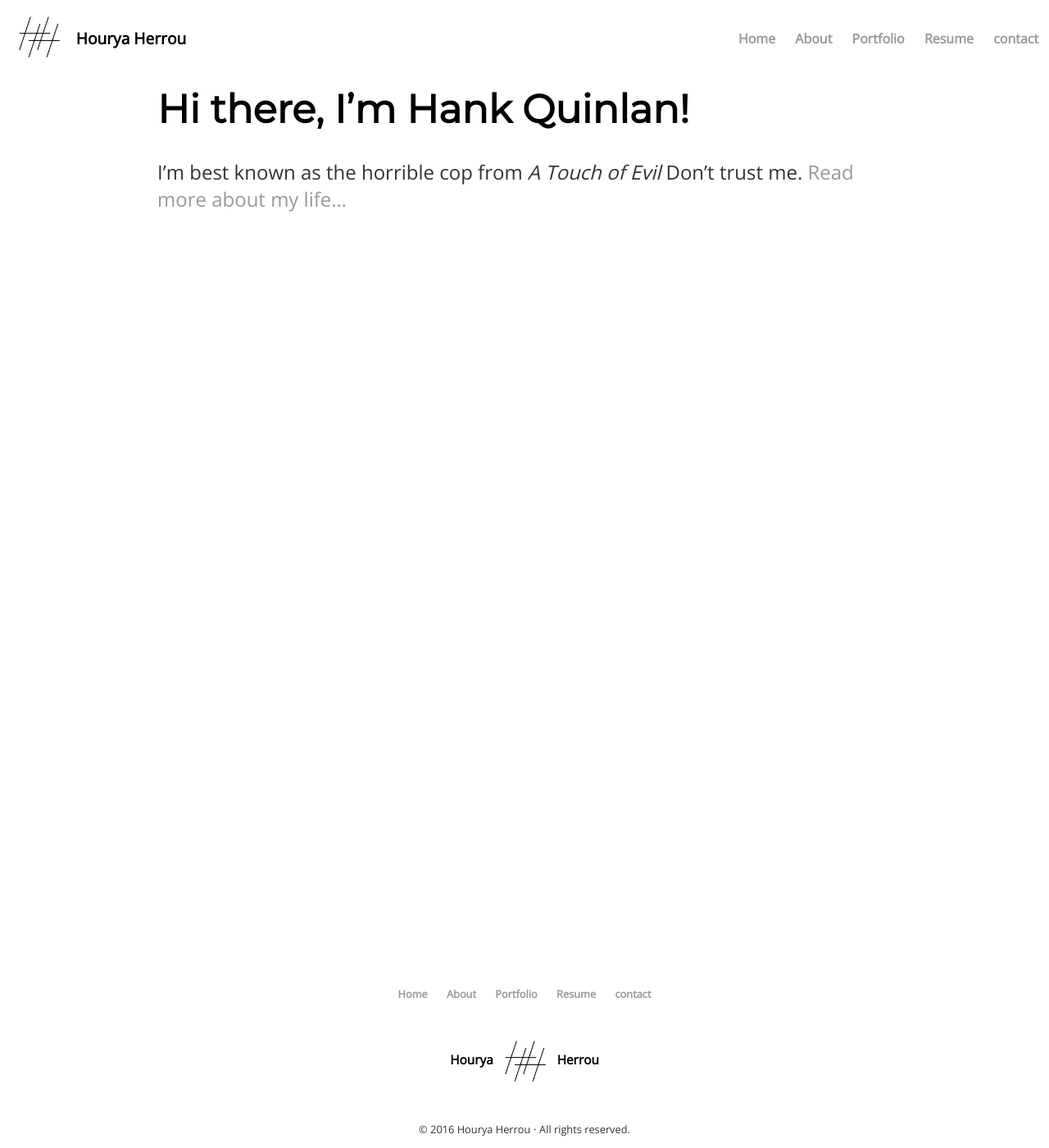
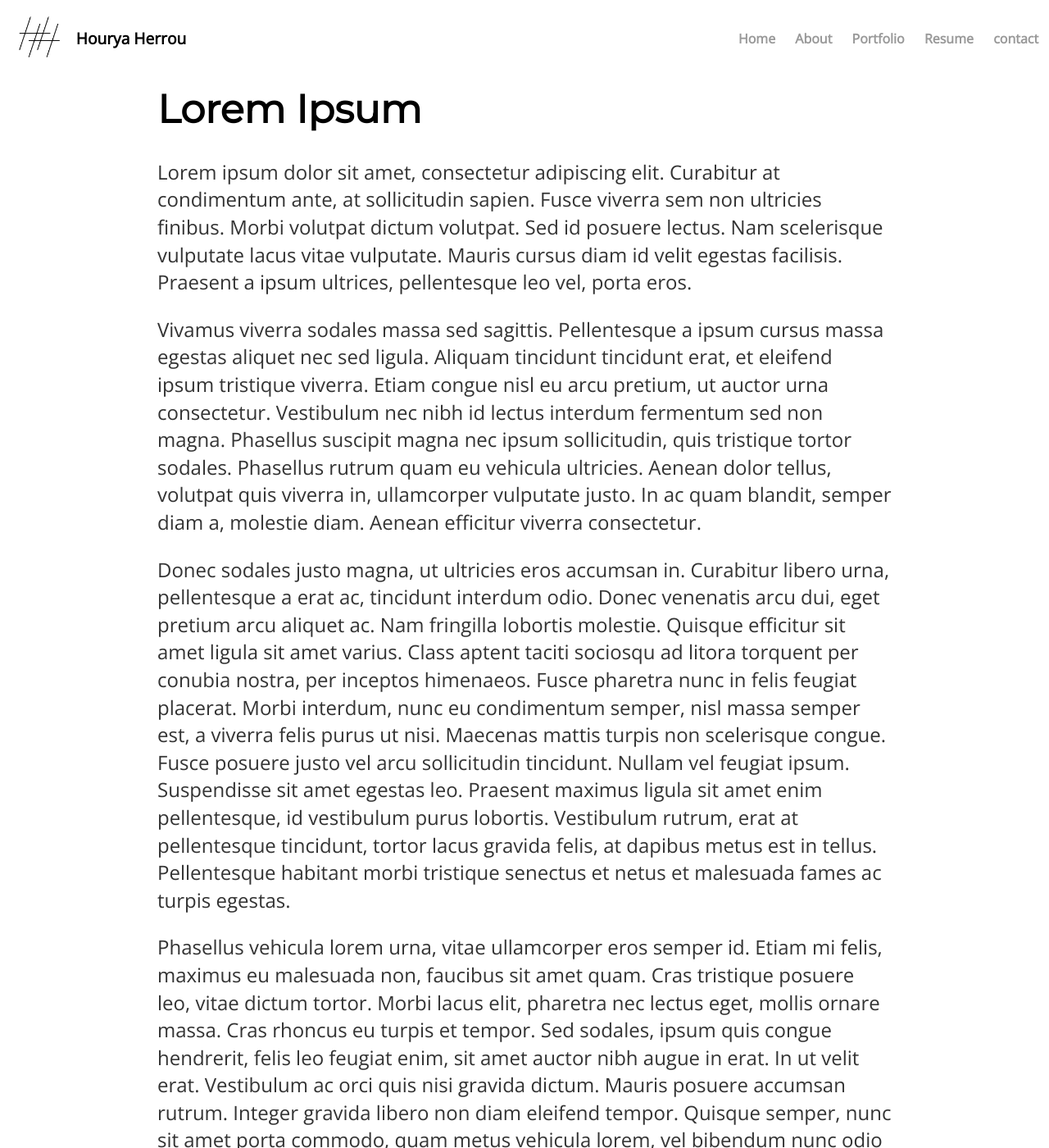
Before and after one commit to damienbenard/damienbenard.github.io, a Jekyll site: the page built from index.md, in a window 1280 px wide and 1400 px high. Shown: the whole window at 82% size. Built offline with Jekyll 4.4.1, drawn with Linux system fonts in a browser that asks for light colours; nearby versions of some CDN libraries; some of the changed text lies outside the part shown.

Commit message:
Changed content

```diff
--- a/index.md
+++ b/index.md
@@ -4,12 +4,15 @@ layout: default
 
 {::options parse_block_html="true" /}
 <div class="container">
-<div class="blurb">
-# Hi there, I'm Hank Quinlan! #
+# Lorem Ipsum #
 
-I'm best known as the horrible cop from
-*A Touch of Evil* Don't trust me.
-[Read more about my life...](/about)
+Lorem ipsum dolor sit amet, consectetur adipiscing elit. Curabitur at condimentum ante, at sollicitudin sapien. Fusce viverra sem non ultricies finibus. Morbi volutpat dictum volutpat. Sed id posuere lectus. Nam scelerisque vulputate lacus vitae vulputate. Mauris cursus diam id velit egestas facilisis. Praesent a ipsum ultrices, pellentesque leo vel, porta eros.
+
+Vivamus viverra sodales massa sed sagittis. Pellentesque a ipsum cursus massa egestas aliquet nec sed ligula. Aliquam tincidunt tincidunt erat, et eleifend ipsum tristique viverra. Etiam congue nisl eu arcu pretium, ut auctor urna consectetur. Vestibulum nec nibh id lectus interdum fermentum sed non magna. Phasellus suscipit magna nec ipsum sollicitudin, quis tristique tortor sodales. Phasellus rutrum quam eu vehicula ultricies. Aenean dolor tellus, volutpat quis viverra in, ullamcorper vulputate justo. In ac quam blandit, semper diam a, molestie diam. Aenean efficitur viverra consectetur.
+
+Donec sodales justo magna, ut ultricies eros accumsan in. Curabitur libero urna, pellentesque a erat ac, tincidunt interdum odio. Donec venenatis arcu dui, eget pretium arcu aliquet ac. Nam fringilla lobortis molestie. Quisque efficitur sit amet ligula sit amet varius. Class aptent taciti sociosqu ad litora torquent per conubia nostra, per inceptos himenaeos. Fusce pharetra nunc in felis feugiat placerat. Morbi interdum, nunc eu condimentum semper, nisl massa semper est, a viverra felis purus ut nisi. Maecenas mattis turpis non scelerisque congue. Fusce posuere justo vel arcu sollicitudin tincidunt. Nullam vel feugiat ipsum. Suspendisse sit amet egestas leo. Praesent maximus ligula sit amet enim pellentesque, id vestibulum purus lobortis. Vestibulum rutrum, erat at pellentesque tincidunt, tortor lacus gravida felis, at dapibus metus est in tellus. Pellentesque habitant morbi tristique senectus et netus et malesuada fames ac turpis egestas.
+
+Phasellus vehicula lorem urna, vitae ullamcorper eros semper id. Etiam mi felis, maximus eu malesuada non, faucibus sit amet quam. Cras tristique posuere leo, vitae dictum tortor. Morbi lacus elit, pharetra nec lectus eget, mollis ornare massa. Cras rhoncus eu turpis et tempor. Sed sodales, ipsum quis congue hendrerit, felis leo feugiat enim, sit amet auctor nibh augue in erat. In ut velit erat. Vestibulum ac orci quis nisi gravida dictum. Mauris posuere accumsan rutrum. Integer gravida libero non diam eleifend tempor. Quisque semper, nunc sit amet porta commodo, quam metus vehicula lorem, vel bibendum nunc odio vel arcu. Mauris nec aliquet lacus. Vivamus molestie, tortor ut imperdiet pellentesque, quam lorem lobortis odio, ut laoreet orci nisi vitae est. Quisque at lectus id nunc aliquam auctor nec sit amet ipsum. Vestibulum nisl sapien, elementum et mauris sit amet, blandit blandit mauris. Curabitur faucibus at lectus in sagittis.
+
+Etiam faucibus placerat velit, at blandit lacus viverra id. Sed sit amet ante cursus, pulvinar libero sed, semper ipsum. Etiam convallis lectus massa, sed blandit lectus interdum nec. Ut lobortis eu nulla sed vestibulum. Aliquam rutrum ex sit amet scelerisque ornare. Etiam ac viverra lacus. Quisque tempus augue vel sollicitudin semper. Maecenas aliquet dui id ornare sagittis. Lorem ipsum dolor sit amet, consectetur adipiscing elit. Proin consectetur mattis purus, vitae pharetra quam blandit feugiat. In hac habitasse platea dictumst. Nam bibendum mauris ut interdum volutpat. Donec arcu neque, imperdiet non porta sit amet, volutpat in enim. Pellentesque tincidunt ante in lacinia feugiat.
 </div>
-<!-- /.blurb -->
-</div>
```
